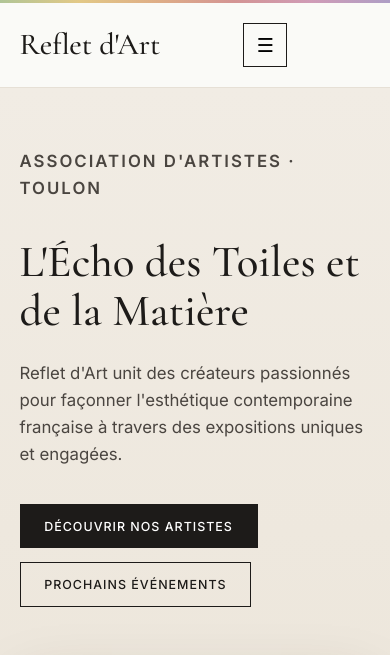
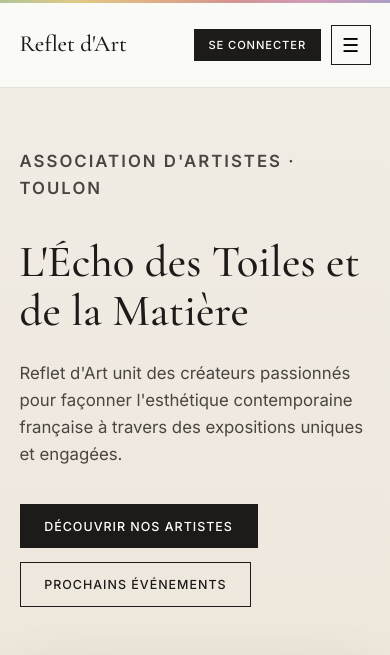
Before and after one commit to lennydejesus48-ops/reflet-dart, a plain HTML site: page index.html in a window 390 px wide. Shown: the top 655 px of the page. Drawn offline with nearby package versions, Linux system fonts and the light colour scheme; no server answers.

Commit message:
Barre du haut : plus de retour à la ligne, menu burger dès 1080 px
Co-Authored-By: Claude Opus 5.5 <noreply@anthropic.com>
Claude-Session: https://claude.ai/code/session_01Kt91qbPQAJGoy6x3y1MPQx

```diff
--- a/index.html
+++ b/index.html
@@ -80,7 +80,7 @@ h2 { font-size: clamp(2rem, 4vw, 2.9rem); }
 .entete::before { content: ""; display: block; height: 3px; background: var(--fresque); opacity: .8; }
 .entete .conteneur { display: flex; align-items: center; justify-content: space-between; height: 84px; gap: 20px; }
 .marque { font-family: var(--serif); font-size: 1.9rem; font-weight: 500; text-decoration: none; }
-.nav ul { display: flex; gap: 34px; list-style: none; }
+.nav ul { display: flex; gap: 28px; list-style: none; }
 .nav a { text-decoration: none; font-size: .92rem; color: var(--gris); position: relative; padding: 6px 0; }
 .nav a:hover, .nav a.actif { color: var(--encre); }
 .nav a.actif::after { content: ""; position: absolute; left: 25%; right: 25%; bottom: -2px; height: 2px; background: var(--sable); }
@@ -287,14 +287,17 @@ body.edition [data-texte]:focus { outline: 2px solid var(--sable); background: #
   .pied-grille { grid-template-columns: 1fr 1fr; }
   .liste-actus { grid-template-columns: 1fr; }
 }
-@media (max-width: 820px) {
-  .burger { display: block; }
+@media (max-width: 1080px) {
+  .burger { display: block; order: 3; }
   .nav { position: absolute; top: 87px; left: 0; right: 0; background: var(--fond); border-bottom: 1px solid var(--trait); display: none; }
   .nav.ouvert { display: block; }
   .nav ul { flex-direction: column; gap: 0; padding: 10px 5%; }
   .nav a { display: block; padding: 14px 0; border-bottom: 1px solid var(--trait); }
   .nav a.actif::after { display: none; }
-  .entete .btn { display: none; }
+  .entete-actions { margin-left: auto; }
+}
+@media (max-width: 820px) {
+  .entete .btn-soutenir { display: none; }
   .hero .conteneur, .citation .conteneur, .histoire .conteneur, .rejoindre .conteneur, .fiche { grid-template-columns: 1fr; }
   .hero .conteneur { min-height: 0; padding: 60px 0 90px; gap: 50px; }
   .citation .droite { justify-content: flex-start; }
@@ -314,10 +317,16 @@ body.edition [data-texte]:focus { outline: 2px solid var(--sable); background: #
 }
 @media (max-width: 520px) {
   .pied-grille { grid-template-columns: 1fr; }
+  .entete .conteneur { gap: 10px; }
+  .entete .marque { font-size: 1.45rem; }
+  .entete .burger { width: 40px; height: 40px; }
 }
 
 /* ---------- Comptes, likes, messages ---------- */
-.entete-actions { display: flex; gap: 10px; align-items: center; }
+.entete-actions { display: flex; gap: 10px; align-items: center; flex-shrink: 0; }
+/* Rien ne passe à la ligne dans la barre du haut */
+.marque, .nav a, .entete .btn { white-space: nowrap; }
+.marque { flex-shrink: 0; }
 .zone-social { margin-top: 26px; padding-top: 22px; border-top: 1px solid var(--trait); display: grid; gap: 14px; }
 .btn-like { display: inline-flex; align-items: center; gap: 8px; width: fit-content; }
 .btn-like.aime { background: var(--sable); color: #fff; border-color: var(--sable); }
@@ -349,7 +358,7 @@ body.edition [data-texte]:focus { outline: 2px solid var(--sable); background: #
       </ul>
     </nav>
     <div class="entete-actions">
-      <a href="#rejoindre" class="btn btn-contour btn-petit">Soutenir l'association</a>
+      <a href="#rejoindre" class="btn btn-contour btn-petit btn-soutenir">Soutenir l'association</a>
       <button class="btn btn-petit" id="btn-compte" type="button">Se connecter</button>
     </div>
   </div>
```
